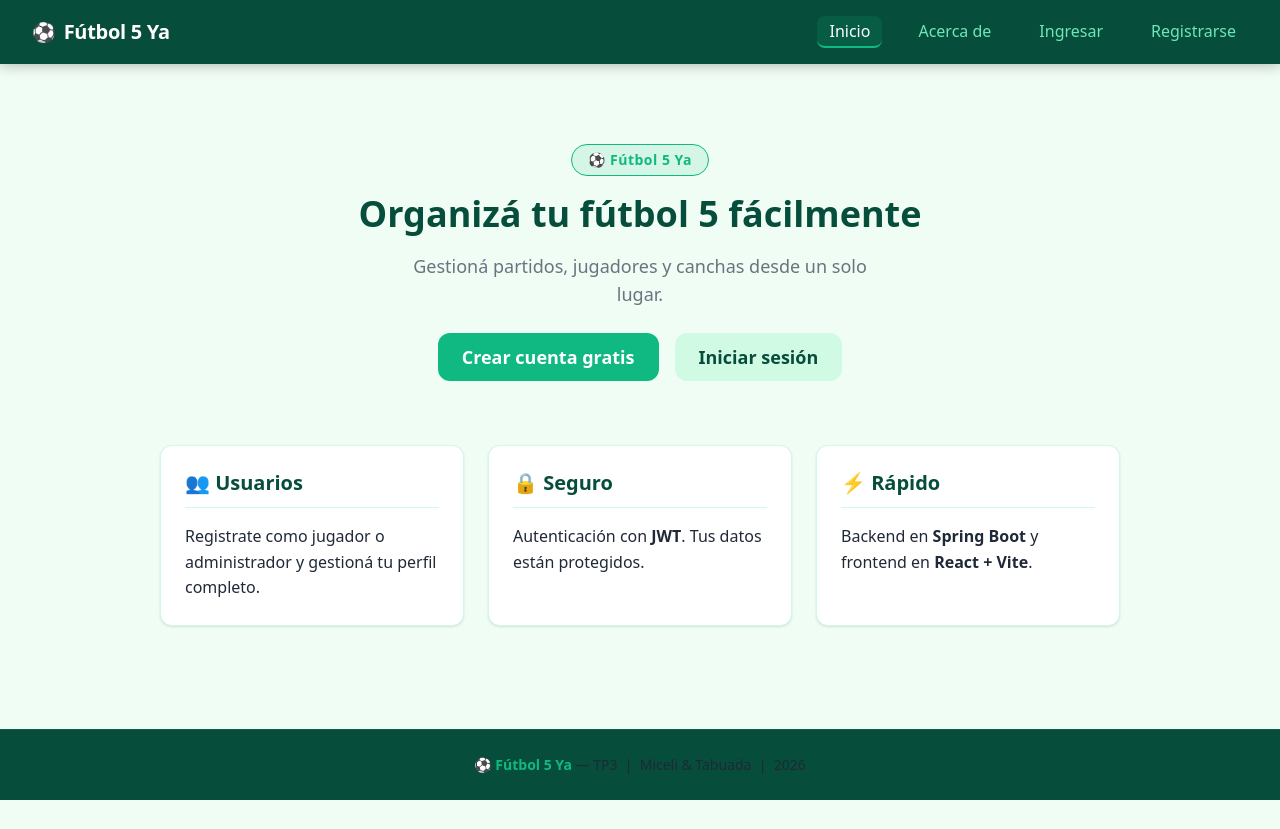
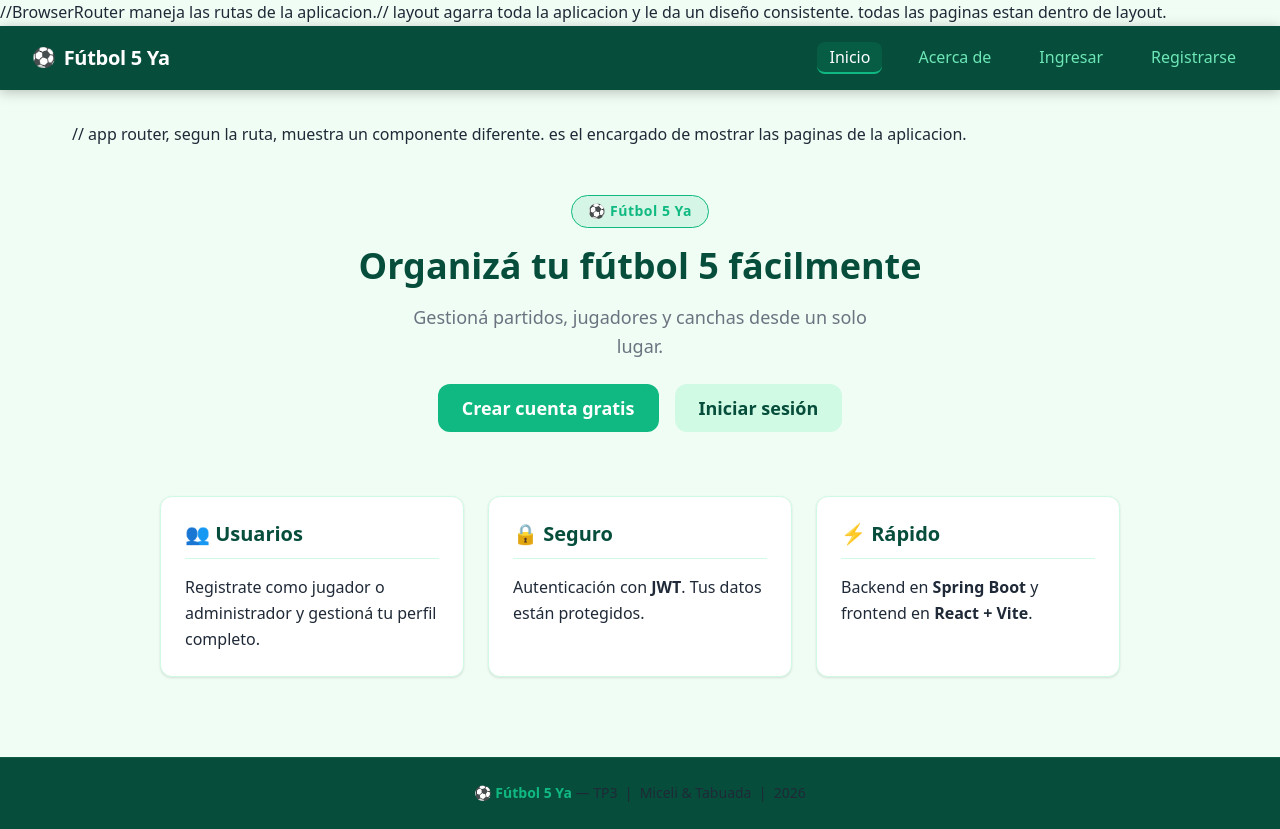
Before and after one commit to Instituto-Politecnico-Modelo/2026-MTN-TP3-Front-Miceli-Tabuada, a React (Vite) app: page / in a window 1280 px wide. Before the commit the page ends 800 px from the top, so only its background shows below. Built offline with nearby package versions, Linux system fonts and the light colour scheme; no server answers.

Commit message:
add comentarios que indican que hace cada contenedor

```diff
--- a/src/App.tsx
+++ b/src/App.tsx
@@ -5,11 +5,13 @@ import AppRouter from './router/AppRouter';
 
 function App() {
   return (
-    // [Issue 25] AuthProvider envuelve toda la app para que cualquier componente
-    // pueda acceder al estado de sesión y roles mediante useAuth().
+    //auth privider maneja autenticacion globalmente.
     <AuthProvider>
+      //BrowserRouter maneja las rutas de la aplicacion.
       <BrowserRouter>
+        // layout agarra toda la aplicacion y le da un diseño consistente. todas las paginas estan dentro de layout.
         <Layout>
+          // app router, segun la ruta, muestra un componente diferente. es el encargado de mostrar las paginas de la aplicacion.
           <AppRouter />
         </Layout>
       </BrowserRouter>
```
